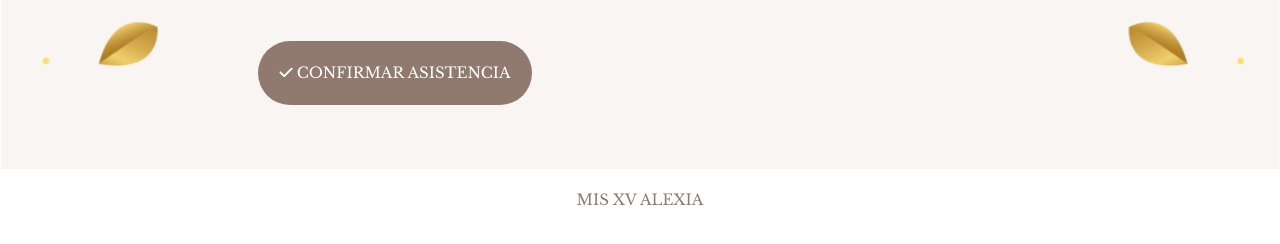
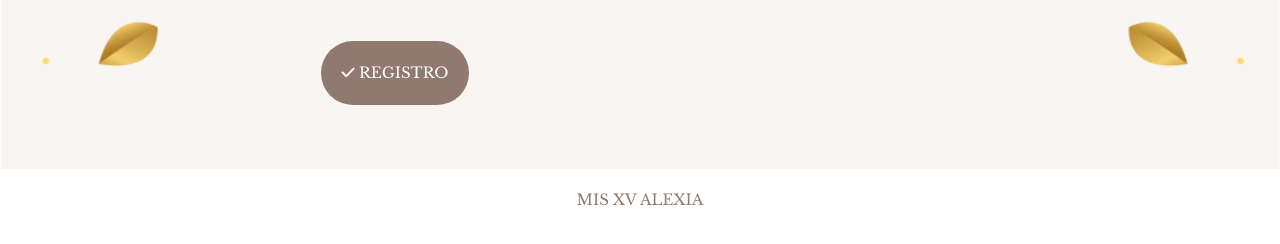
Before and after one commit to GLOWPARTY/MISXVALEXIA, a plain HTML site: page index.html in a window 1280 px wide. Shown: the part 1488-1732 px from the top of the page. Drawn offline with nearby package versions, Linux system fonts and the light colour scheme.

Commit message:
Update index.html

```diff
--- a/index.html
+++ b/index.html
@@ -202,7 +202,7 @@ animation-timing-function:ease-out;opacity:1}}
         <p></p>
         <div class="container text-center mt-5 bounce-top">
           <a href="https://forms.gle/cKNu49yNXYwdF8cj7" class="btn btn-custom">
-            <i class="fa-solid fa-check"></i>&nbsp;CONFIRMAR ASISTENCIA</a>
+            <i class="fa-solid fa-check"></i>&nbsp;REGISTRO</a>
         </div>
         <script src="https://cdn.jsdelivr.net/npm/bootstrap@5.3.0-alpha1/dist/js/bootstrap.bundle.min.js"></script>
       </div>
```
